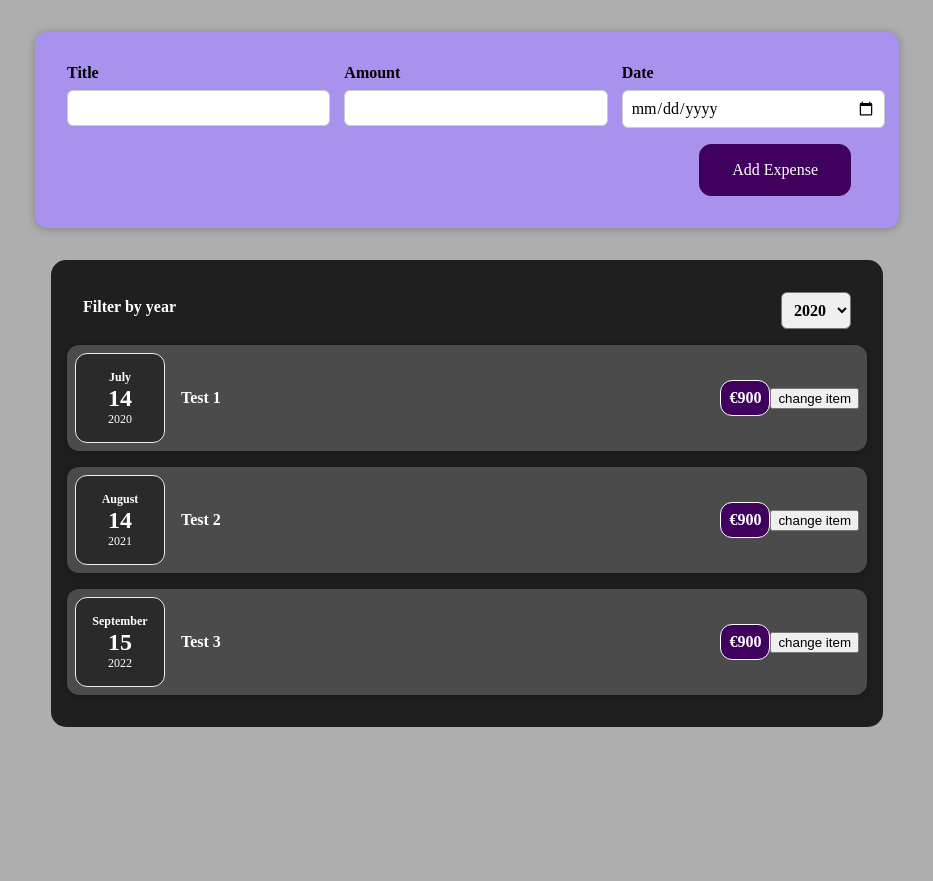
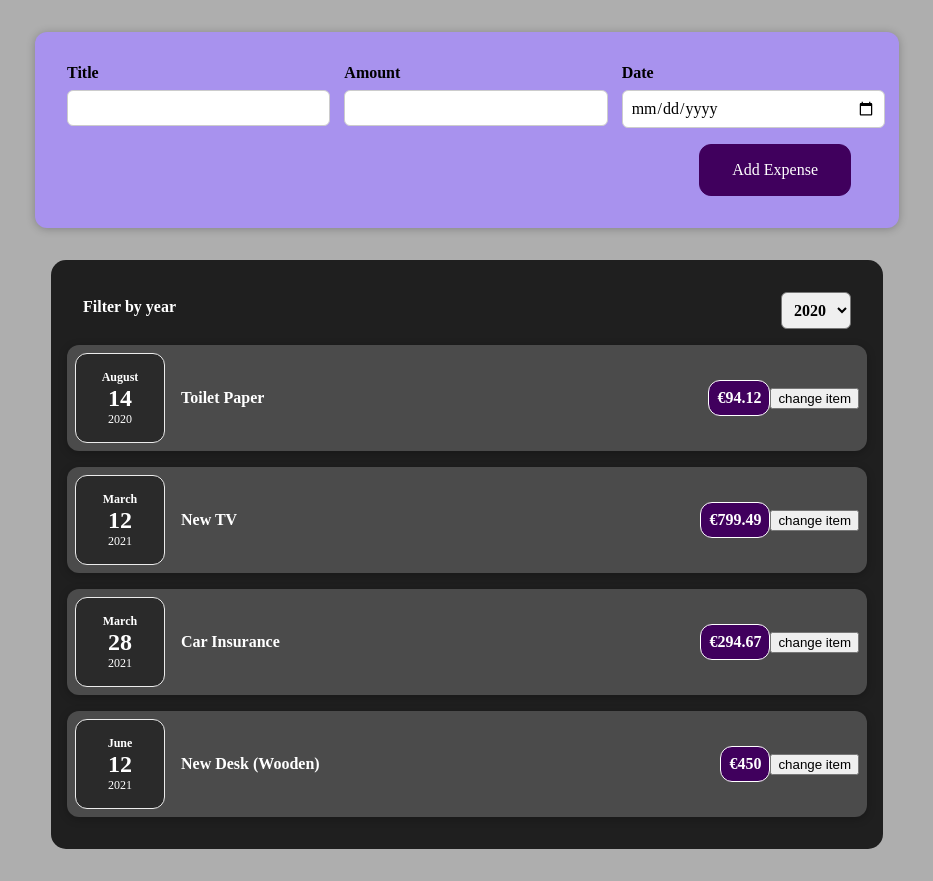
Before and after one commit to JasmineKhalimova/FoodApp, a React (Create React App) app: page / in a window 1280 px wide. Shown: the whole page, without its empty margins (173-1106 px from the left). Before the commit the page ends 800 px from the top, so only its background shows below. Built offline with nearby package versions, Linux system fonts and the light colour scheme.

Commit message:
rendering lists of data and using stateful lists

```diff
--- a/src/App.js
+++ b/src/App.js
@@ -1,17 +1,44 @@
+import React,{useState} from 'react';
 import './css/global.scss';
-import ExpenseItems from './components/Expenses/ExpenseItems';
+import Expenses from './components/Expenses/Expenses';
 import NewExpense from './components/Expenses/NewExpense';
 
+const DUMMY_EXPENSES = [
+  {
+    id: 'e1',
+    title: 'Toilet Paper',
+    amount: 94.12,
+    date: new Date(2020, 7, 14),
+  },
+  { id: 'e2', title: 'New TV', amount: 799.49, date: new Date(2021, 2, 12) },
+  {
+    id: 'e3',
+    title: 'Car Insurance',
+    amount: 294.67,
+    date: new Date(2021, 2, 28),
+  },
+  {
+    id: 'e4',
+    title: 'New Desk (Wooden)',
+    amount: 450,
+    date: new Date(2021, 5, 12),
+  },
+];
+
 function App() {
-  const addExpenseHandler = expense => {
-    console.log('addExpenseHandler');
-    console.log(expense);
-  }
+
+  const [expenses, setExpenses] = useState(DUMMY_EXPENSES);
+
+  const addExpenseHandler = (expense) => {
+    setExpenses((prevExpenses) => {
+      return [expense, ...prevExpenses];
+    });
+  };
 
   return (
     <div>
       <NewExpense addAddExpense={addExpenseHandler}/>
-      <ExpenseItems />
+      <Expenses items={expenses} />
     </div>
   );
 }
--- a/src/components/Expenses/ExpenseItems.js
+++ /dev/null
@@ -1,44 +0,0 @@
-import React,{useState} from 'react';
-import ExpenseItem from './ExpenseItem';
-import ExpensesFilter from './ExpensesFilter';
-
-function ExpenseItems(props){
-    const expense = [
-        {
-          id: 'e1',
-          title: 'Test 1',
-          amount: '900',
-          date: new Date(2020, 6, 14),
-        },
-        {
-          id: 'e2',
-          title: 'Test 2',
-          amount: '900',
-          date: new Date(2021, 7, 14),
-        },
-        {
-          id: 'e3',
-          title: 'Test 3',
-          amount: '900',
-          date: new Date(2022, 8, 15),
-        }
-      ];
-      // filetrs
-      const [filteredYear, setFilteredYear] = useState('2020');
-
-      const filterChangeHandler = selectedYear => {
-        console.log(selectedYear);
-        setFilteredYear(selectedYear);
-      }
-
-      return (
-        <div className="expenses">
-          <ExpensesFilter selected = {filteredYear} onChangeFilter={filterChangeHandler}/>
-          <ExpenseItem title={expense[0].title} amount={expense[0].amount} date={expense[0].date}></ExpenseItem>
-          <ExpenseItem title={expense[1].title} amount={expense[1].amount} date={expense[1].date}></ExpenseItem>
-          <ExpenseItem title={expense[2].title} amount={expense[2].amount} date={expense[2].date}></ExpenseItem>
-        </div>
-      );
-}
-
-export default ExpenseItems;
--- /dev/null
+++ b/src/components/Expenses/Expenses.js
@@ -0,0 +1,29 @@
+import React,{useState} from 'react';
+import ExpenseItem from './ExpenseItem';
+import ExpensesFilter from './ExpensesFilter';
+
+function ExpenseItems(props){
+      // filetrs
+      const [filteredYear, setFilteredYear] = useState('2020');
+
+      const filterChangeHandler = selectedYear => {
+        console.log(selectedYear);
+        setFilteredYear(selectedYear);
+      }
+
+      return (
+        <div className="expenses">
+          <ExpensesFilter selected = {filteredYear} onChangeFilter={filterChangeHandler}/>
+
+          {props.items.map((expense) => (
+            <ExpenseItem
+              title = {expense.title}
+              amount = {expense.amount}
+              date = {expense.date}
+            />
+          ))}
+        </div>
+      );
+}
+
+export default ExpenseItems;
```
Also changed, not shown: Resources/React refresher/README.md.
